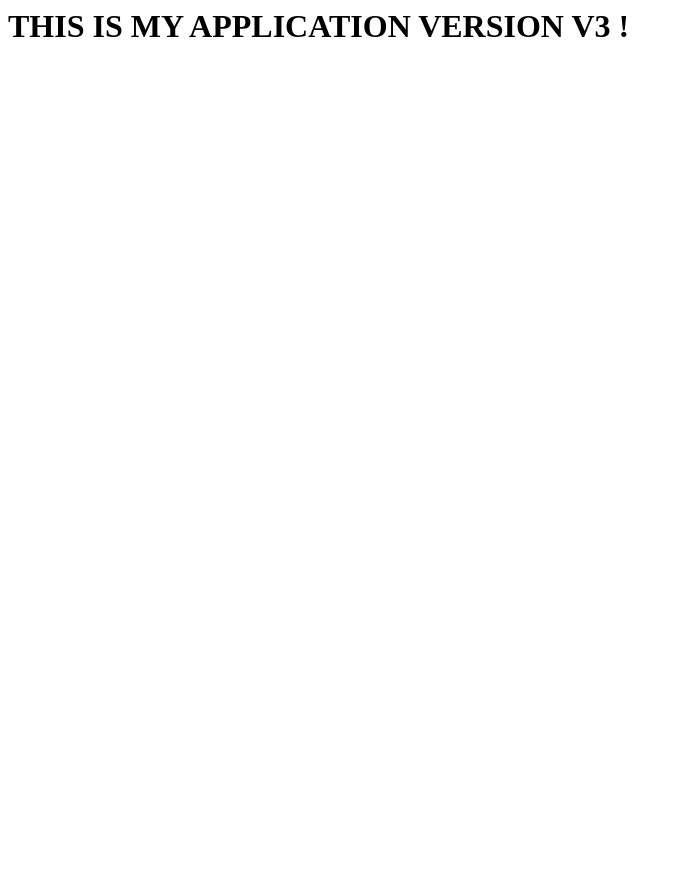
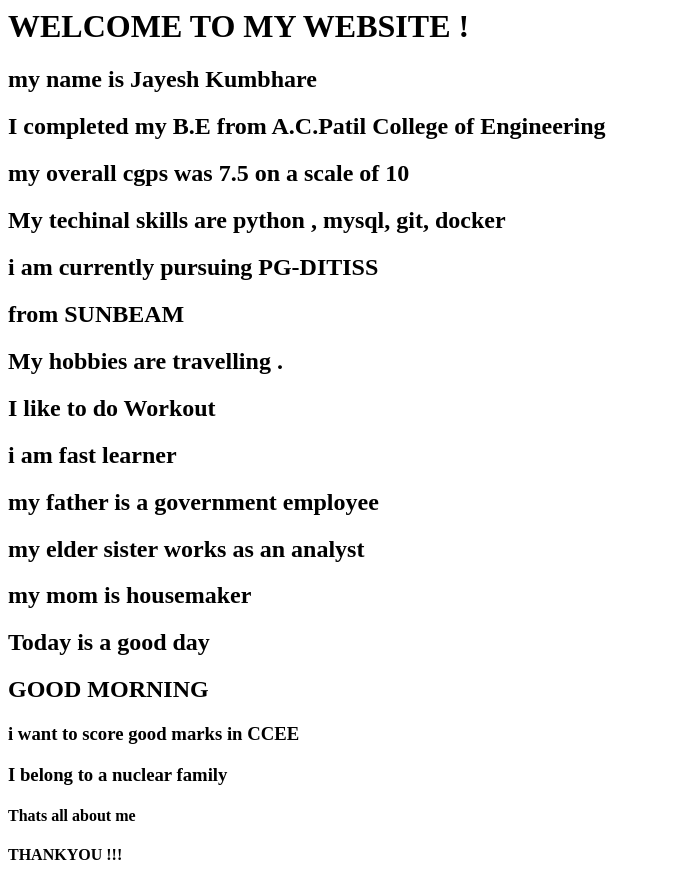
Before and after one commit to Jayeshk15/exam, a plain HTML site: page index.html in a window 1280 px wide. Shown: the whole page, without its empty margins (0-682 px from the left). Before the commit the page ends 800 px from the top, so only its background shows below. Drawn offline with Linux system fonts and the light colour scheme.

Commit message:
FIRSRT COMMIt

```diff
--- a/index.html
+++ b/index.html
@@ -1 +1,20 @@
-<h1> THIS IS MY APPLICATION VERSION V3 !</h1>
+<h1> WELCOME TO MY WEBSITE !</h1>
+
+<h2>my name is Jayesh Kumbhare</h2>
+<h2>I completed my B.E  from A.C.Patil College of Engineering</h2>
+<h2>my overall cgps was 7.5 on a scale of 10 </h2>
+<h2>My techinal skills are python , mysql, git, docker</h2>
+<h2>i am currently pursuing PG-DITISS</h2>
+<h2>from SUNBEAM</h2>
+<h2>My hobbies are travelling .</h2>
+<h2>I like to do Workout</h2>
+<h2>i am fast learner</h2>
+<h2>my father is a government employee</h2>
+<h2>my elder sister works as an analyst</h2>
+<h2>my mom is housemaker</h2>
+<h2>Today is a good day</h2>
+<h2>GOOD MORNING</h2>
+<h3>i want to score good marks in CCEE</h3>
+<h3>I belong to a nuclear family</h3>
+<h4>Thats all about me</h4>
+<h4>THANKYOU !!!</h4>
```
Also changed, not shown: 1 other file.
